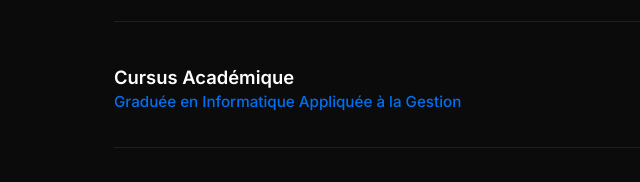
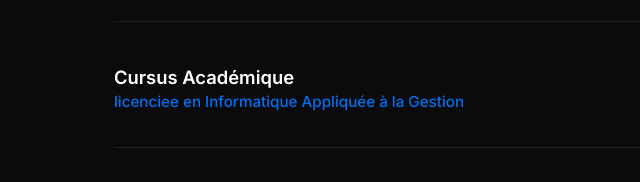
Before and after one commit to rachelmungo/MON-PORTFOLIO, a plain HTML site: page index.html in a window 1280 px wide. Shown: the part 1659-1841 px from the top of the page, 0-640 px from the left. Drawn offline with Linux system fonts and the light colour scheme.

Commit message:
modification curcus academique

```diff
--- a/index.html
+++ b/index.html
@@ -126,7 +126,7 @@
           <div class="exp-item">
             <div class="exp-meta">
               <h4>Cursus Académique</h4>
-              <p class="company">Graduée en Informatique Appliquée à la Gestion</p>
+              <p class="company">licenciee en Informatique Appliquée à la Gestion</p>
             </div>
             <div class="exp-date">Diplômée</div>
           </div>
```
